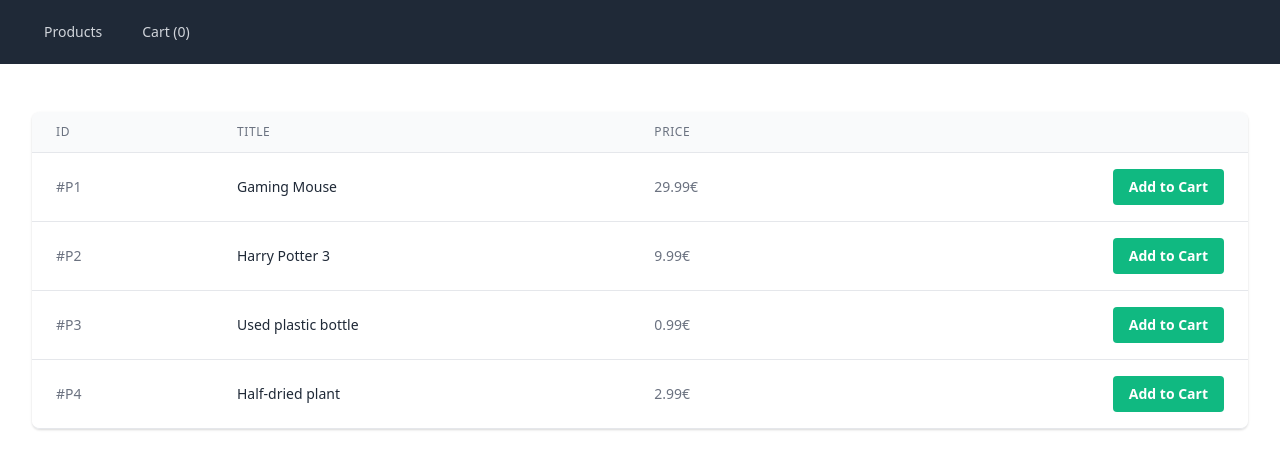
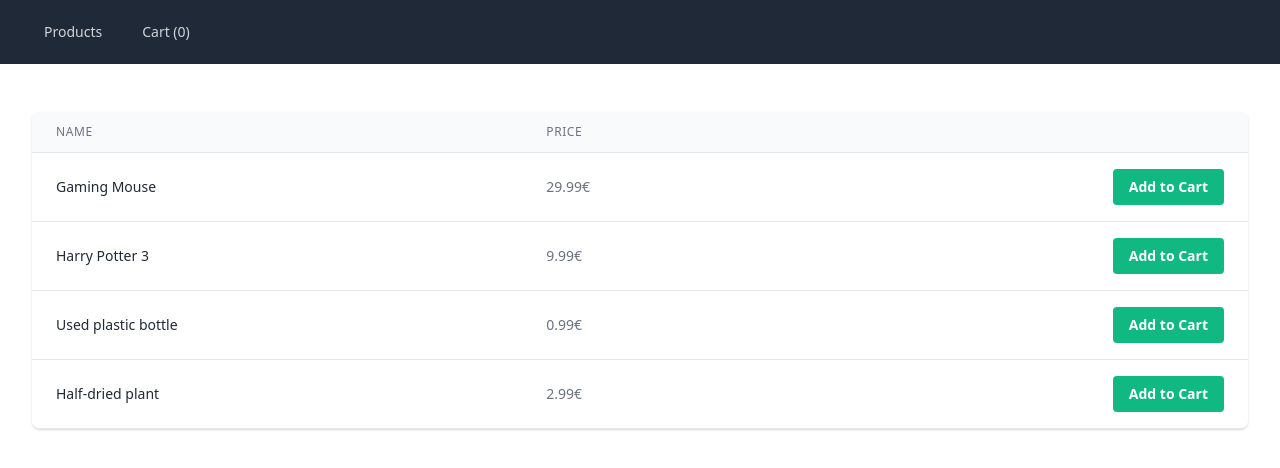
Before and after one commit to mauroreisvieira/react-samples, a React (Vite) app: page / in a window 1280 px wide. Shown: the top 468 px of the page. Built offline with nearby package versions, Linux system fonts and the light colour scheme.

Commit message:
chore: add styles to Header and for Product Table

```diff
--- a/src/context/GlobalState.tsx
+++ b/src/context/GlobalState.tsx
@@ -1,5 +1,6 @@
 import * as React from 'react';
 import type { Product } from '../types/Product';
+import type { Shop } from '../types/Shop';
 
 import ShopContext from './ShopContext';
 import { ShopReducer, ADD_PRODUCT, REMOVE_PRODUCT } from './ShopReducer';
@@ -12,7 +13,7 @@ const GlobalState: React.FC = ( { children }) => {
         { id: 'p4', title: 'Half-dried plant', price: 2.99 },
     ];
 
-    const [cartState, dispatch] = React.useReducer(ShopReducer, { cart: [] });
+    const [cartState, dispatch] = React.useReducer<Shop>(ShopReducer, { cart: [] });
 
     const addProductToCart = (product: Product) => {
         setTimeout(() => {
--- a/src/context/ShopContext.ts
+++ b/src/context/ShopContext.ts
@@ -1,7 +1,7 @@
 import * as React from 'react';
 import type { Product } from '../types/Product';
 
-export default React.createContext({
+export default React.createContext<ShopContextProps>({
   products: [
     { id: 'p1', title: 'Gaming Mouse', price: 29.99 },
     { id: 'p2', title: 'Harry Potter 3', price: 9.99 },
@@ -9,6 +9,8 @@ export default React.createContext({
     { id: 'p4', title: 'Half-dried plant', price: 2.99 }
   ],
   cart: [],
-  addProductToCart: (product: Product) => {},
-  removeProductFromCart: (productId: Product['id']) => {},
+  // eslint-disable-next-line @typescript-eslint/no-empty-function
+  addProductToCart: () => {},
+  // eslint-disable-next-line @typescript-eslint/no-empty-function
+  removeProductFromCart: () => {},
 });
--- a/src/context/ShopReducer.ts
+++ b/src/context/ShopReducer.ts
@@ -1,9 +1,10 @@
 import type { Product } from '../types/Product';
+import type { ShopContextProps } from './ShopContext';
 
 export const ADD_PRODUCT = 'ADD_PRODUCT';
 export const REMOVE_PRODUCT = 'REMOVE_PRODUCT';
 
-const addProductToCart = (product: Product, state) => {
+const addProductToCart = (product: Product, state: ShopContextProps) => {
     const updatedCart = [...state.cart];
     const updatedItemIndex = updatedCart.findIndex((item) => item.id === product.id);
 
--- a/src/pages/Products.tsx
+++ b/src/pages/Products.tsx
@@ -27,13 +27,7 @@ const ProductsPage: React.FC = () => {
                                                         scope="col"
                                                         className="px-6 py-3 text-left text-xs font-medium text-gray-500 uppercase tracking-wider"
                                                     >
-                                                        ID
-                                                    </th>
-                                                    <th
-                                                        scope="col"
-                                                        className="px-6 py-3 text-left text-xs font-medium text-gray-500 uppercase tracking-wider"
-                                                    >
-                                                        Title
+                                                        Name
                                                     </th>
                                                     <th
                                                         scope="col"
@@ -55,9 +49,6 @@ const ProductsPage: React.FC = () => {
                                                 {context.products.map(
                                                     (product) => (
                                                         <tr key={product.id}>
-                                                            <td className="px-6 py-4 whitespace-nowrap text-sm text-gray-500 uppercase">
-                                                                #{product.id}
-                                                            </td>
                                                             <td className="px-6 py-4 whitespace-nowrap text-sm text-gray-800">
                                                                 {product.title}
                                                             </td>
--- /dev/null
+++ b/src/types/Shop.ts
@@ -0,0 +1,8 @@
+import type { Product } from "./Product";
+
+export type Shop = {
+  products: Product[];
+  cart: Product[];
+  addProductToCart: (product: Product) => void;
+  removeProductFromCart: (productId: Product['id']) => void,
+}
```
